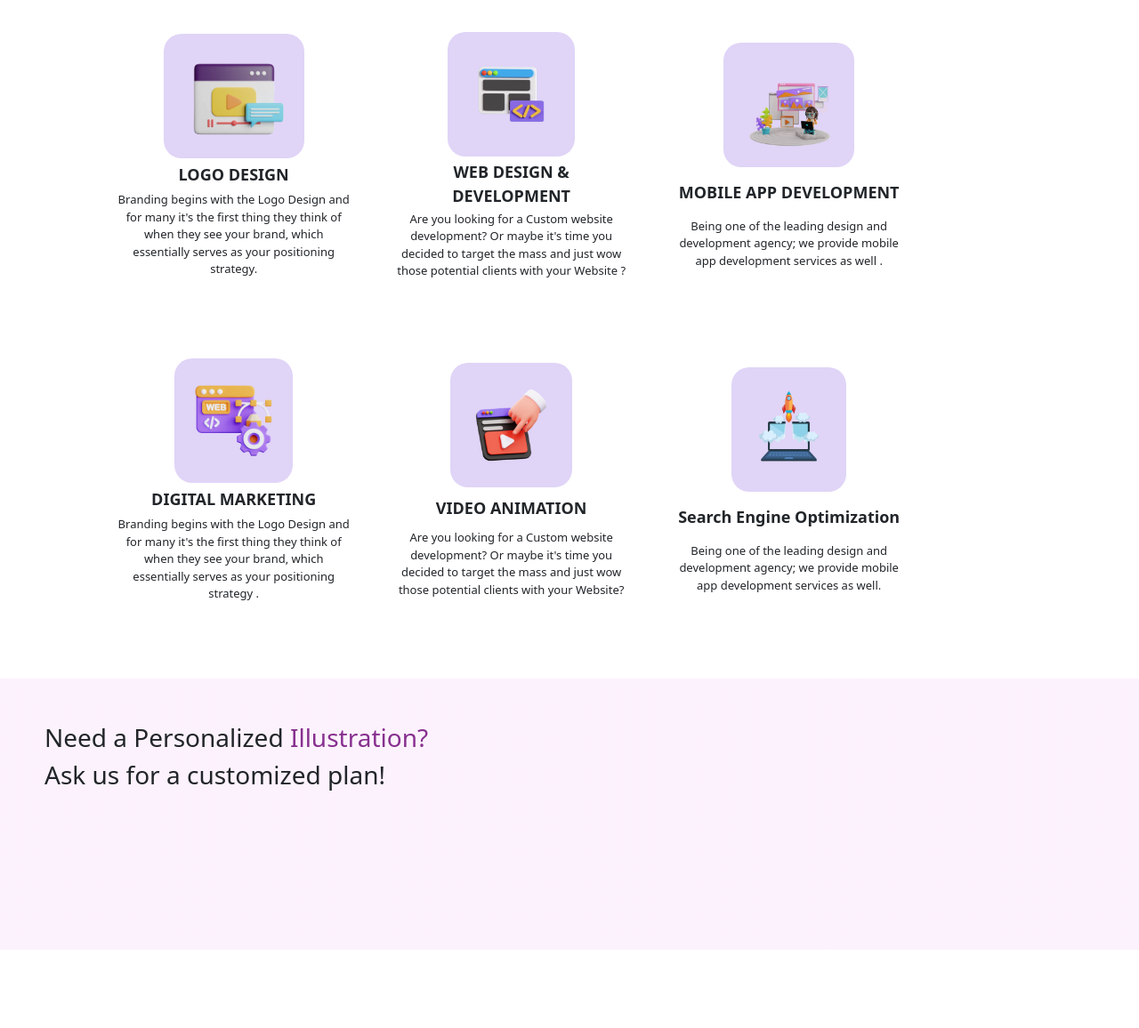
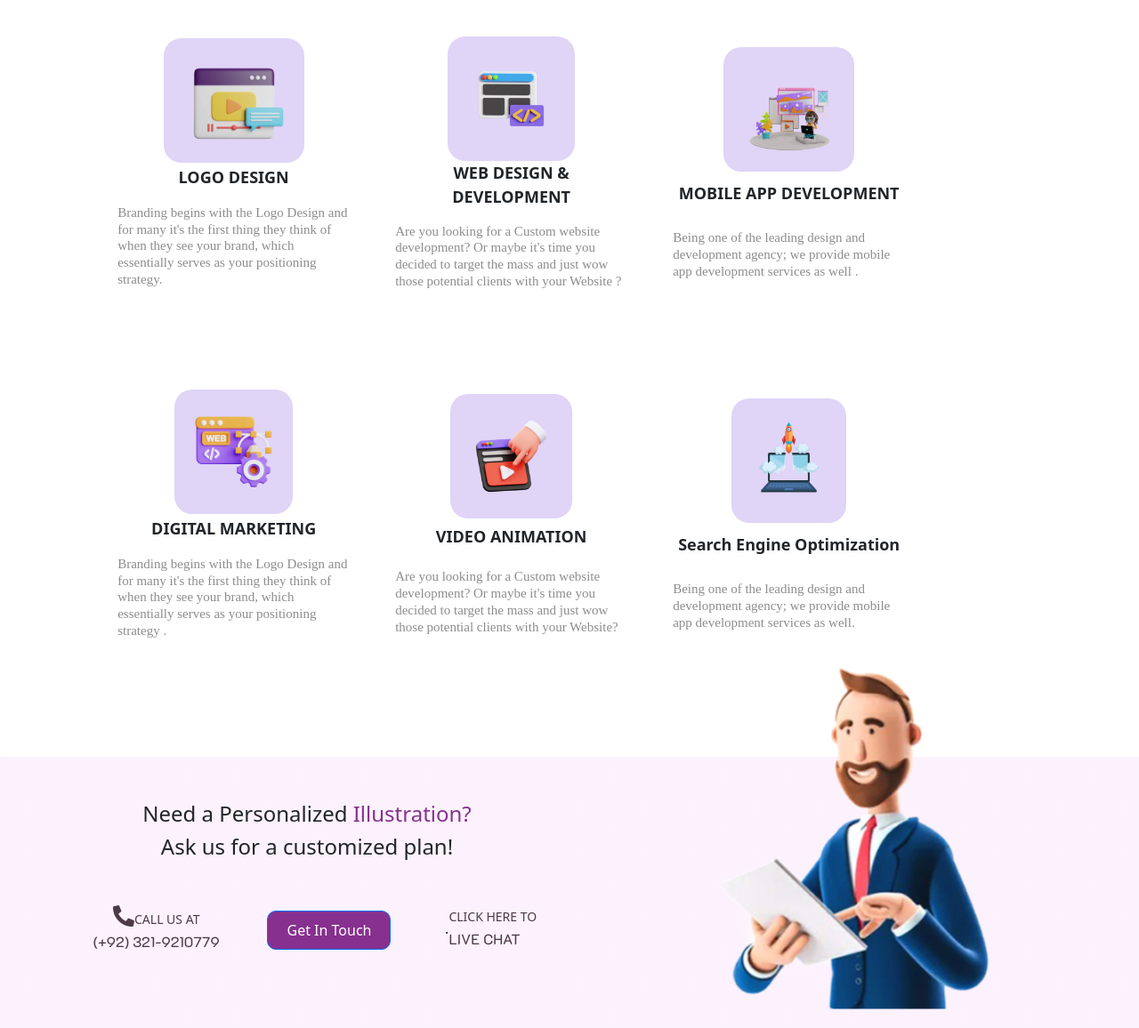
Before and after one commit to SyedGulzar786/figma-1, a plain HTML site: page index.html in a window 1280 px wide. Shown: the part 3138-4294 px from the top of the page at 89% size. Before the commit the page ends 4206 px from the top, so only its background shows below. Drawn offline with nearby package versions, Linux system fonts and the light colour scheme; a web font is replaced by a local one.

Commit message:
another section completed

```diff
--- a/index.html
+++ b/index.html
@@ -6,6 +6,7 @@
     <title>Document</title>
     <link rel="stylesheet" href="style.css">
     <link rel="stylesheet" href="https://cdn.jsdelivr.net/npm/bootstrap@5.3.3/dist/css/bootstrap.min.css">
+    <link rel="stylesheet" href="https://cdnjs.cloudflare.com/ajax/libs/font-awesome/5.15.3/css/all.min.css">
 </head>
 <body>
 <section class="container-fluid">
@@ -166,7 +167,7 @@
               <div class="card-title">
                LOGO DESIGN
               </div>
-              <div class="description">
+              <div class="description-1 descripsion">
                Branding begins with the Logo Design and for many it's the first thing they think of when they see your brand, which essentially serves as your positioning strategy.
               </div>
              </div>
@@ -178,7 +179,7 @@
               <div class="card-title">
                 WEB DESIGN & DEVELOPMENT
               </div>
-              <div class="description">
+              <div class="description-2 descripsion">
                 Are you looking for a Custom website development? Or maybe it's time you decided to target the mass and just wow those potential clients with your
                 Website ?
               </div>
@@ -192,7 +193,7 @@
                 MOBILE APP
                 DEVELOPMENT
               </div>
-              <div class="description">
+              <div class="description-3 descripsion">
                 Being one of the leading design and development agency; we provide mobile app development services
                 as well .
               </div>
@@ -209,7 +210,7 @@
                 DIGITAL
                 MARKETING
               </div>
-              <div class="description">
+              <div class="description-4 descripsion">
                 Branding begins with the Logo Design and for many it's the first thing they think of when they see your brand, which essentially serves as your
                 positioning strategy .
               </div>
@@ -222,7 +223,7 @@
               <div class="card-title">
                 VIDEO ANIMATION
               </div>
-              <div class="description">
+              <div class="description-5 descripsion">
                 Are you looking for a Custom website development? Or maybe it's time you decided to target the mass and just wow those potential clients with your
                 Website?
               </div>
@@ -236,7 +237,7 @@
                 Search Engine
                 Optimization
               </div>
-              <div class="description">
+              <div class="description-6 descripsion">
                 Being one of the leading design and development agency; we provide mobile app development services as
                 well.
               </div>
@@ -256,16 +257,35 @@
     <div class="col-12 pinkle d-flex">
       <div class="col-6 pink-material">
         <div class="col-12 pink-heading">
-          <h3>Need a Personalized <span class="special-h">Illustration?</span> </h3>
-          <h3>Ask us for a customized plan!</h3>
+          <h4>Need a Personalized <span class="special-h">Illustration?</span> </h4>
+          <h4>Ask us for a customized plan!</h4>
         </div>
-        <div class="col-12 d-flex pink-content">
-          <div class="col-4 pink"></div>
-          <div class="col-4 pink"></div>
-          <div class="col-4 pink"></div>
+        <div class="col-12 d-flex pink-content ">
+          <div class="col-4 pink ">
+            <div class="contact">
+              <div class="call-text"><i class="fas iconto fa-phone-alt"></i>CALL US AT</div>
+              <div class="phone-number">(+92) 321-9210779</div>
+          </div>
+          </div>
+          <div class="col-4 rink pink-btn mt-4">
+            <div class="breed-crumbs d-flex justify-content-center ">
+              <button type="button" class="btn burger btn-primary btnm">Get In Touch</button>
+            </div>
+          </div>
+          <div class="col-4 tink">.
+            <div class="contact">
+              <div class="call-text">CLICK HERE TO </div>
+              <div class="phone-number">LIVE CHAT</div>
+          </div>
+          </div>
         </div>
       </div>
-      <div class="col-6"></div>
+      <div class="col-6 man">
+        <div class="man-img">
+          <img class="man-img-itself" src="/images/IMG_9822 1.png" alt="">
+        </div>
+      </div>
+
     </div>
    </section>
    <!-- /// -->
--- a/style.css
+++ b/style.css
@@ -1,3 +1,8 @@
+@import url('https://fonts.googleapis.com/css2?family=ABeeZee:ital@0;1&display=swap');
+@import url('https://fonts.googleapis.com/css2?family=ABeeZee:ital@0;1&family=K2D:ital,wght@0,100;0,200;0,300;0,400;0,500;0,600;0,700;0,800;1,100;1,200;1,300;1,400;1,500;1,600;1,700;1,800&display=swap');
+body{
+    font-family: Arial, sans-serif;
+}
 .my-nav{
     background: #B1AFB0;
     height: auto;
@@ -159,10 +164,19 @@ height: 240px;
     /* margin-top: 10px; */
 }
 .card-description {
-    font-size: 14px ;
+    font-size: 14px;
     color: #333333;
-    /* margin-top: 10px; */
-    line-height: 1.5;
+     /* margin-top: 10px;  */
+     line-height: 1.5;
+}
+.descripsion{
+    font-family: 'ABeeZee';
+    font-size: 15px;
+    font-weight: 400;
+    line-height: 18.91px;
+    text-align: left;
+    color: #00000073;
+    margin-top: 15px;
 }
 .cardiac{
     /* background-color: antiquewhite; */
@@ -184,14 +198,20 @@ margin: 50px auto;
 margin-bottom: 10px;
 }
 .fontio{
- font-size: 15px !important;
+ /* font-size: 15px !important;
  font-weight: 600;
- margin-top: 24px;
+ margin-top: 24px;   */
+ font-family: ABeeZee;
+ font-size: 16px;
+ font-weight: 500;
+ line-height: 23.64px;
+ text-align: left;
+
 }
 .muscle{
 /* background-color: red; */
-margin-top: 20px !important;
-margin: 50px auto;
+margin-top: 50px !important;
+margin: 100px auto;
 }
 .tustle{
 /* background-color: blue; */
@@ -203,7 +223,7 @@ width: 100%;
 }
 .musk{
     /* background-color: #87308F; */
-    margin-top: 20px;
+    margin-top: 50px;
 }
 /* .rusk{
     margin-bottom: 50px;
@@ -217,19 +237,81 @@ height: 305px;
 padding: 50px;
 
 }
+/* .pink-material{
+    background-color: #87308F;
+} */
 .pink{
     /* background-color: #87308F; */
     /* height: 100px; */
     /* width: 100px; */
     /* border-radius: 50%; */
+    display: flex;
+    justify-content: end;
+    align-items: center;
+}
+.rink{
+    /* background-color: #87308F; */
+    /* height: 100px; */
+    /* width: 100px; */
+    /* border-radius: 50%; */
+    display: flex;
+    justify-content: center;
+    align-items: center;
+    margin-left: 10px;
+}
+.tink{
+    /* background-color: #87308F; */
+    /* height: 100px; */
+    /* width: 100px; */
+    /* border-radius: 50%; */
+    display: flex;
+    justify-content: center;
+    align-items: center;
 }
 .pink-heading{
     /* font-size: 4px !important; */
-    /* background-color: #87308F; */
+    text-align: center;
+    /* background-color: blue; */
     /* height: 100px; */
     /* width: 200px; */
     /* border-radius: 50%; */
 
 }
+.contact {
+    text-align: center;
+    color: #4b3b47;
+}
+.iconto{
+    font-size: 24px;
+    /* margin-bottom: 10px; */
+}
+.call-text {
+    font-size: 14px;
+    margin-bottom: 5px;
+}
+.phone-number {
+    font-family: K2D;
+    font-size: 16px;
+    font-weight: 400;
+    line-height: 20.8px;
+    text-align: left;
 
+}
+.burger{
+    margin-left: 30px;
+    width: 139px;
+    height: 44px;
+}
+.man{
+    position: relative;
+}
+.man-img-itself{
+    /* background-color: #87308F; */
+    position: absolute;
+    height: 483px;
+    width: 474px;
+    /* object-fit: cover; */
+    right: 20px;
+    bottom: -50px;
+}
 /* /// */
```
Also changed, not shown: about.html (added, +43 -0 lines), images/IMG_9822 1.png (added).
